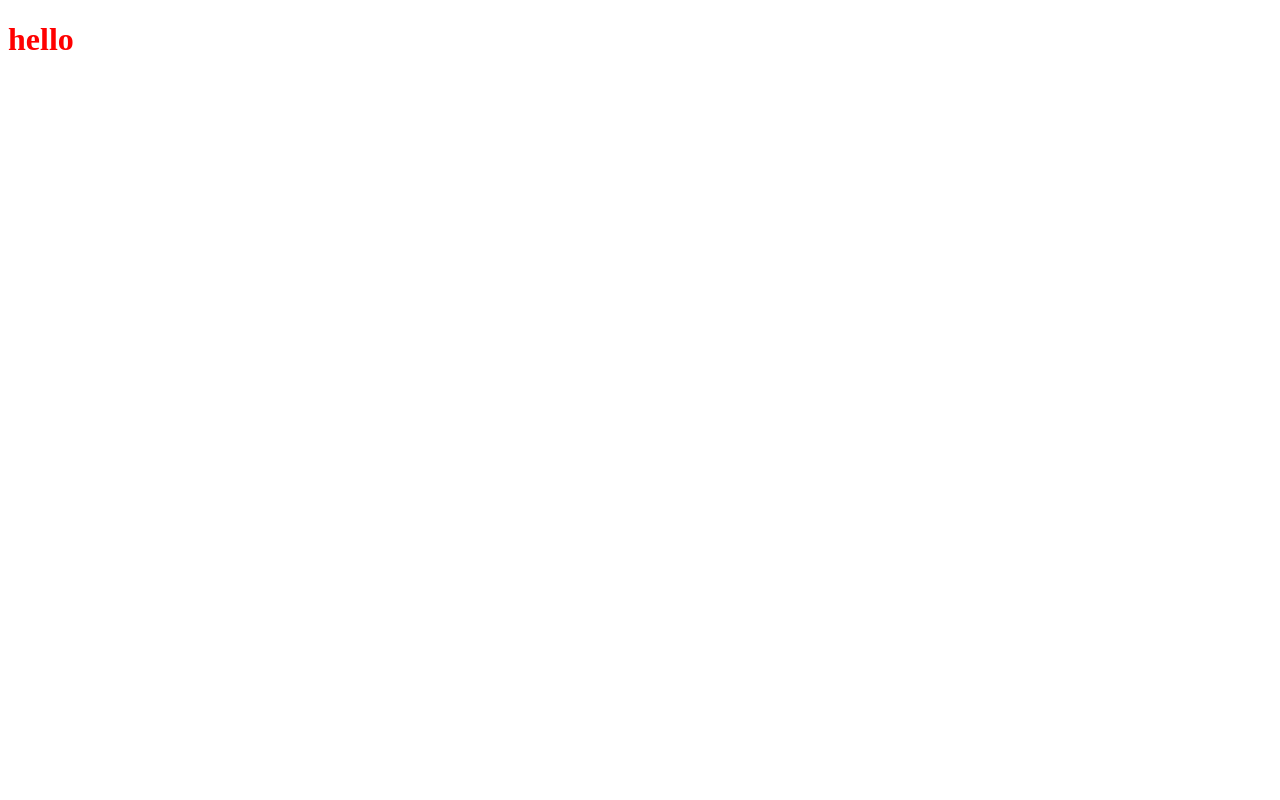
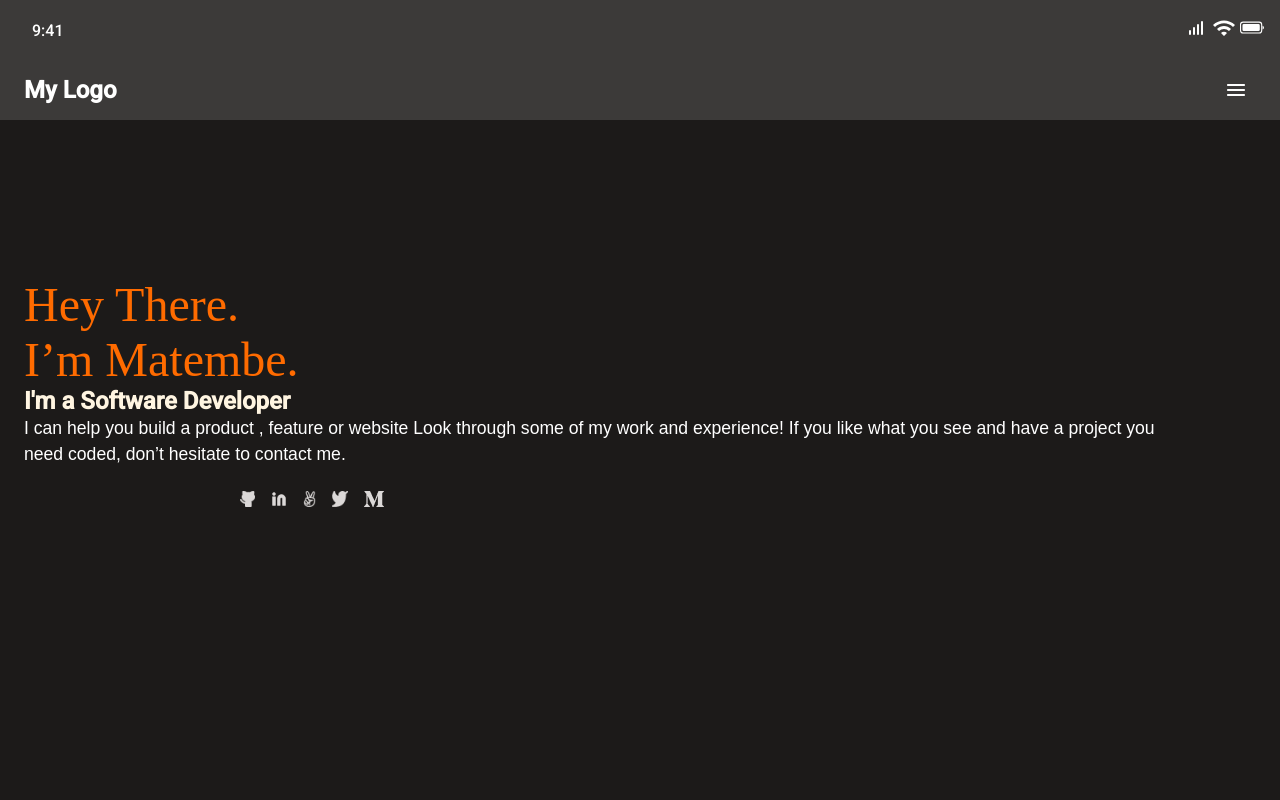
Before and after one commit to BenjaminMatembe/Portfolio, a website: page index.html in a window 1280 px wide. Drawn offline with Linux system fonts and the light colour scheme.

Commit message:
Add pageLayout and styles

```diff
--- a/index.html
+++ b/index.html
@@ -1,13 +1,102 @@
 <!DOCTYPE html>
 <html lang="en">
-<head>
-    <meta charset="UTF-8">
-    <meta http-equiv="X-UA-Compatible" content="IE=edge">
-    <meta name="viewport" content="width=device-width, initial-scale=1.0">
-    <link rel="stylesheet" href="styles.css">
+  <head>
+    <meta charset="UTF-8" />
+    <meta http-equiv="X-UA-Compatible" content="IE=edge" />
+    <meta name="viewport" content="width=device-width, initial-scale=1.0" />
+    <link rel="preconnect" href="https://fonts.googleapis.com" />
+    <link rel="preconnect" href="https://fonts.gstatic.com" crossorigin />
+    <link
+      href="https://fonts.googleapis.com/css2?family=Roboto:wght@500&display=swap"
+      rel="stylesheet"
+    />
+    <link rel="stylesheet" href="styles.css" />
     <title>My Portfolio</title>
-</head>
-<body>
-    <h1>hello</h1>
-</body>
+  </head>
+  <body>
+    <main class="body">
+      <header class="top">
+        <head class="top_bar">
+          <section class="svg">
+            <p>9:41</p>
+            <section>
+              <svg
+                xmlns="http://www.w3.org/2000/svg"
+                width="24"
+                height="24"
+                viewBox="0 0 24 24"
+              >
+                <path
+                  stroke="currentColor"
+                  stroke-linecap="round"
+                  stroke-linejoin="round"
+                  stroke-width="2"
+                  d="M6 18v-3m4 3v-6m4 6V9m4 9V6"
+                />
+              </svg>
+              <svg
+                xmlns="http://www.w3.org/2000/svg"
+                width="24"
+                height="24"
+                viewBox="0 0 24 24"
+              >
+                <path
+                  d="m1 9l2 2c4.97-4.97 13.03-4.97 18 0l2-2C16.93 2.93 7.08 2.93 1 9zm8 8l3 3l3-3a4.237 4.237 0 0 0-6 0zm-4-4l2 2a7.074 7.074 0 0 1 10 0l2-2C15.14 9.14 8.87 9.14 5 13z"
+                />
+              </svg>
+              <svg
+                xmlns="http://www.w3.org/2000/svg"
+                width="24"
+                height="24"
+                viewBox="0 0 24 24"
+              >
+                <path
+                  d="M3.12 17.6A3.12 3.12 0 0 1 0 14.48V8.72A3.12 3.12 0 0 1 3.12 5.6h16.011a3.12 3.12 0 0 1 3.12 3.12v5.76a3.12 3.12 0 0 1-3.12 3.12zM1.108 8.72v5.76a2.012 2.012 0 0 0 2.011 2.01h16.012a2.011 2.011 0 0 0 2.009-2.01V8.72a2.012 2.012 0 0 0-2.009-2.01H3.119c-1.11 0-2.01.9-2.011 2.01zm2.679 6.4a1.312 1.312 0 0 1-1.307-1.308V9.385a1.31 1.31 0 0 1 1.305-1.31h14.678a1.31 1.31 0 0 1 1.311 1.31v4.427a1.316 1.316 0 0 1-1.311 1.308zm18.87-5.41a2 2 0 0 1 .014 3.773l-.014.004z"
+                />
+              </svg>
+            </section>
+          </section>
+        </head>
+
+        <nav class="navigation_bar">
+          <h1>My Logo</h1>
+          <svg
+            xmlns="http://www.w3.org/2000/svg"
+            width="24"
+            height="24"
+            viewBox="0 0 24 24"
+            class="box"
+          >
+            <path
+              d="M20 11H4c-.6 0-1 .4-1 1s.4 1 1 1h16c.6 0 1-.4 1-1s-.4-1-1-1zM4 8h16c.6 0 1-.4 1-1s-.4-1-1-1H4c-.6 0-1 .4-1 1s.4 1 1 1zm16 8H4c-.6 0-1 .4-1 1s.4 1 1 1h16c.6 0 1-.4 1-1s-.4-1-1-1z"
+            />
+          </svg>
+        </nav>
+      </header>
+
+      <section class="content">
+        <section class="details">
+          <h1>Hey There.  <br>
+             I’m Matembe.</h1>
+          <h3>I'm a Software Developer</h3>
+          <p>
+            I can help you build a product , feature or website Look through
+            some of my work and experience! If you like what you see and have a
+            project you need coded, don’t hesitate to contact me.
+          </p>
+
+
+
+
+        <section class="icons">
+          <img src="img/Vector.png" alt="" />
+          <img src="img/Icon - Linkedin.png" alt="" />
+          <img src="img/peace.png" alt="" />
+          <img src="img/twitter.png" alt="" />
+          <img src="img/m.png" alt="" />
+        </section>
+    </section>
+      </section>
+    </main>
+  </body>
 </html>
--- a/styles.css
+++ b/styles.css
@@ -1,3 +1,168 @@
-h1 {
-  color: red;
+
+ /* styles applying to all */
+*{
+  box-sizing: border-box;
+  padding: 0;
+  margin: 0;
 }
+svg {
+  fill: #FFFFFF;
+}
+
+.body{
+
+  height: 100vh;
+  width: 100%;
+
+}
+
+
+/* styles for top bar */
+
+.top{
+  background-color:#3C3A39 ;
+  height: 15%;
+  width: 100%;
+  color: #FFFFFF;
+}
+
+.top_bar{
+  display: flex;
+
+
+}
+
+
+.svg{
+  display: flex;
+  justify-content: space-between;
+  align-items: center;
+  /* background-color: pink; */
+  height: 50%;
+  width: 100%;
+
+}
+
+.svg p{
+  /* background-color: red; */
+  /* flex: 1; */
+  margin-left: 2em;
+  font-family: 'Roboto', sans-serif;
+}
+
+.svg section{
+  /* display: flex;
+  background-color: blue;
+  flex-basis: 50%;
+  /* flex: 1; */
+  /* align-self: center; */
+  /*justify-content: center; */
+
+  margin-right: 1em;
+
+
+}
+
+.navigation_bar{
+  display: flex;
+  justify-content: space-between;
+  align-items: center;
+  /* background-color: orange; */
+  height: 50%;
+  width: 100%;
+
+}
+
+.navigation_bar h1{
+  margin-left: 1em;
+  font-family: 'Roboto', sans-serif;
+  /* font-weight: 200; */
+}
+
+.navigation_bar svg{
+  margin-right: 2em;
+}
+
+
+
+
+
+
+/* main section styles */
+
+.content{
+
+  background-color: #1C1A19;
+  height: 85%;
+
+
+
+
+}
+
+.content .details{
+  display: flex;
+  flex-wrap: wrap;
+  flex-direction: column;
+  justify-content: center;
+  /* align-content: center; */
+  width: 90%;
+  height: 80%;
+  /* background-color: yellow; */
+  /* margin: 0 auto; */
+  margin: 0 1.5em 0 1.5em;
+}
+
+
+
+.content h1{
+  font-family: 'Crete Round', serif;
+  color: #FF6B00;
+  font-size:3.0em ;
+  font-weight: 400;
+  /* margin-bottom: 0.1em; */
+
+
+
+}
+
+.content h3{
+  color: #FFF5E1;
+  font-family: 'Roboto', sans-serif;
+  font-size: 1.5em;
+
+
+
+}
+
+
+.content p{
+
+  color: #FFFFFF;
+  font-family: 'Poppins', sans-serif;
+  line-height: 1.5em;
+  font-size: 1.1em;
+  font-weight: 300;
+
+  /* margin: 0 1.5em; */
+
+
+
+}
+
+.icons{
+  display: flex;
+  width: 50%;
+
+  justify-content: center;
+  /* margin-top: 1em; */
+  gap: 1em;
+  /* background-color: green; */
+  margin-top: 1.5em;
+
+
+}
+
+.icons img{
+  height: 1em;
+}
```
Also changed, not shown: img/Icon - Linkedin.png (added), img/Vector.png (added), img/m.png (added), img/peace.png (added), img/twitter.png (added).
